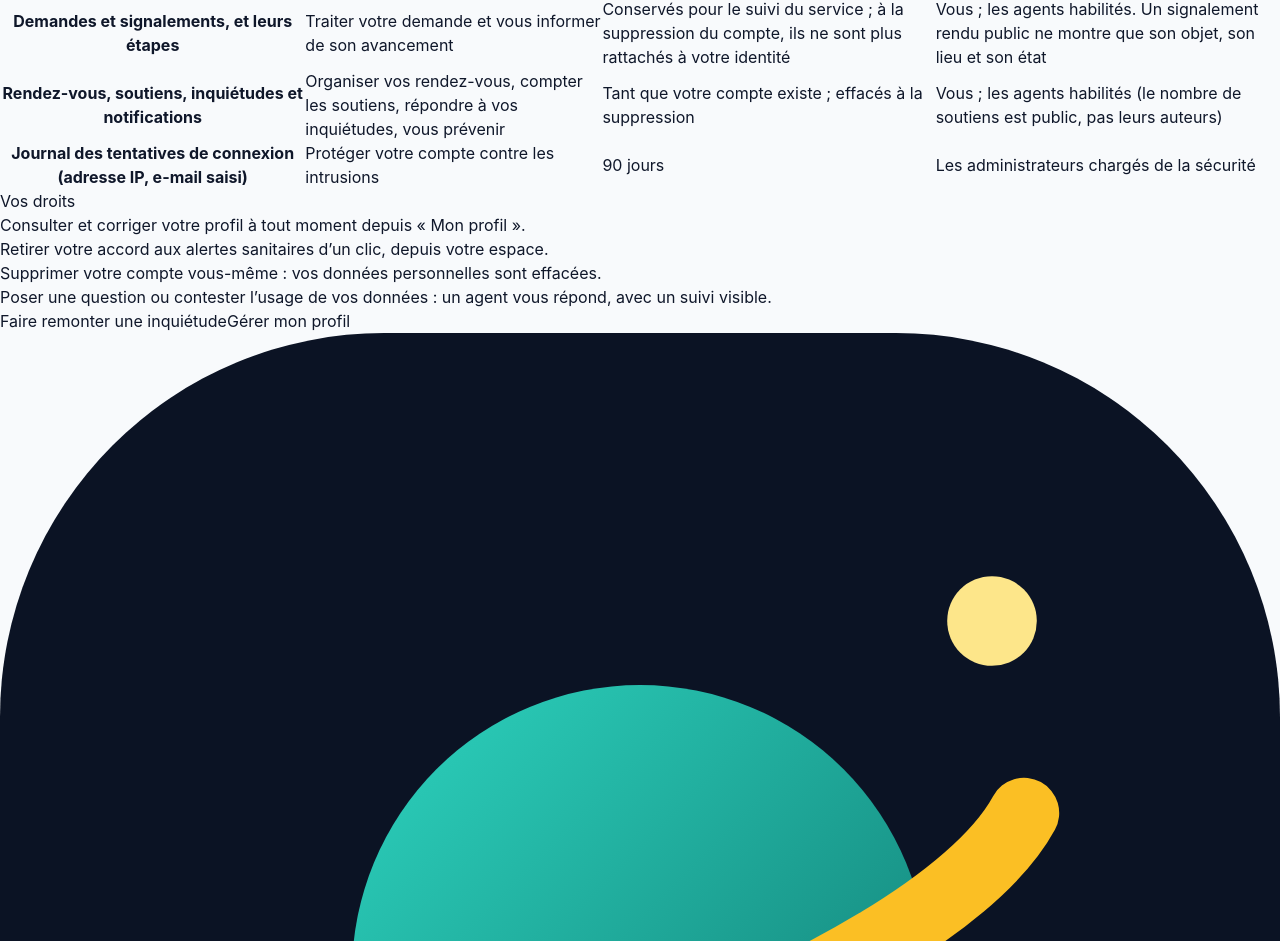
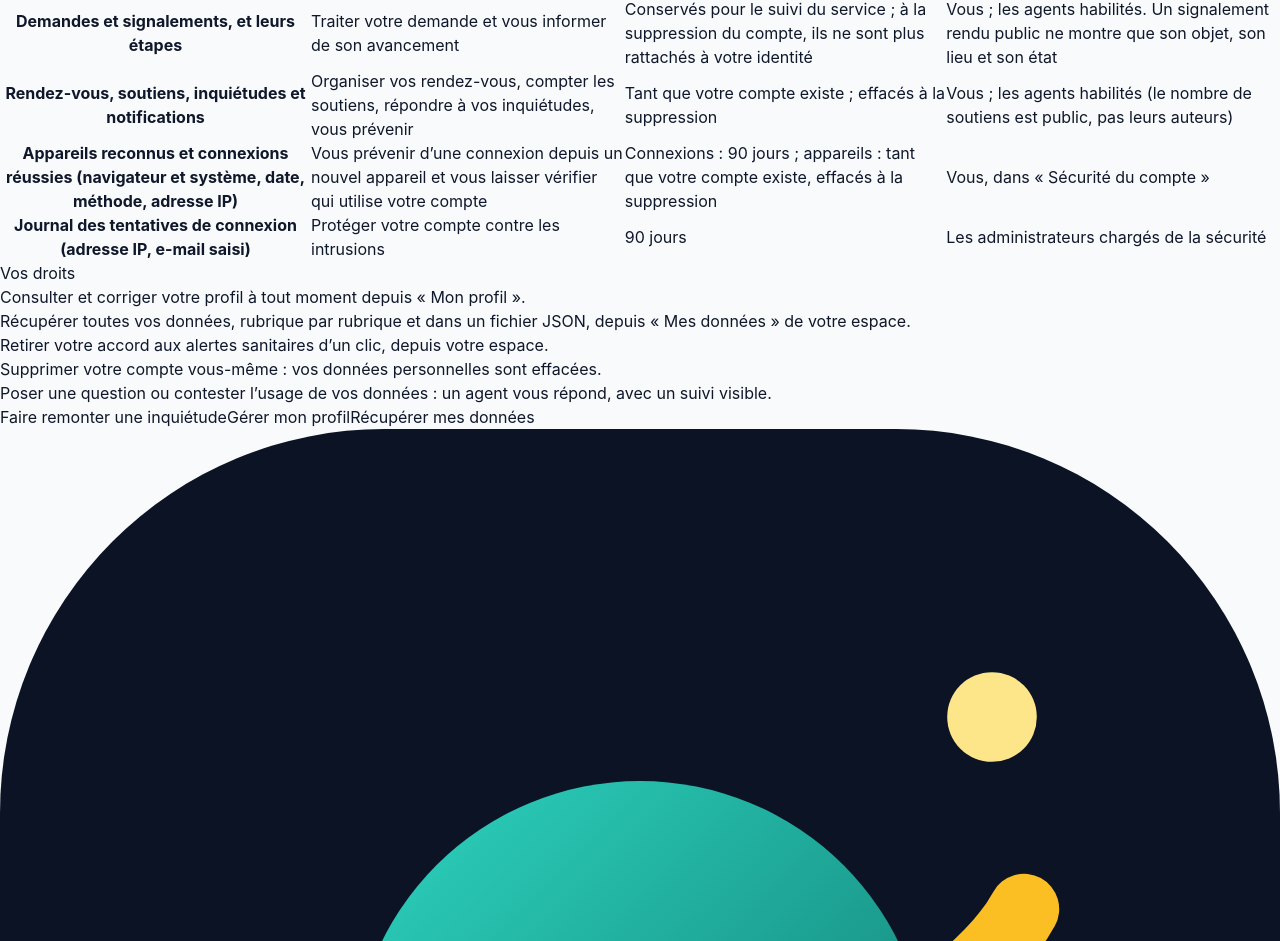
Before and after one commit to azad-YM/webcup-2026, a Next.js app in the folder front/apps/site/: page /vos-donnees in a window 1280 px wide. Shown: the part 1883-2824 px from the top of the page. Built offline with nearby package versions, Linux system fonts and the light colour scheme; no server answers.

Commit message:
wip(k): L15/L16 docs pages and your-data mentions

```diff
--- a/front/apps/site/src/modules/public/ui/pages/your-data.tsx
+++ b/front/apps/site/src/modules/public/ui/pages/your-data.tsx
@@ -14,11 +14,13 @@ const ROWS: DataRow[] = [
   { data: "Quartier et accord pour les alertes sanitaires (une simple case, aucune donnée de santé)", why: "Vous envoyer les alertes qui concernent votre quartier ou votre santé", duration: "Jusqu’à ce que vous les retiriez ou supprimiez votre compte", access: "Vous ; utilisé automatiquement pour cibler les alertes" },
   { data: "Demandes et signalements, et leurs étapes", why: "Traiter votre demande et vous informer de son avancement", duration: "Conservés pour le suivi du service ; à la suppression du compte, ils ne sont plus rattachés à votre identité", access: "Vous ; les agents habilités. Un signalement rendu public ne montre que son objet, son lieu et son état" },
   { data: "Rendez-vous, soutiens, inquiétudes et notifications", why: "Organiser vos rendez-vous, compter les soutiens, répondre à vos inquiétudes, vous prévenir", duration: "Tant que votre compte existe ; effacés à la suppression", access: "Vous ; les agents habilités (le nombre de soutiens est public, pas leurs auteurs)" },
+  { data: "Appareils reconnus et connexions réussies (navigateur et système, date, méthode, adresse IP)", why: "Vous prévenir d’une connexion depuis un nouvel appareil et vous laisser vérifier qui utilise votre compte", duration: "Connexions : 90 jours ; appareils : tant que votre compte existe, effacés à la suppression", access: "Vous, dans « Sécurité du compte »" },
   { data: "Journal des tentatives de connexion (adresse IP, e-mail saisi)", why: "Protéger votre compte contre les intrusions", duration: "90 jours", access: "Les administrateurs chargés de la sécurité" }
 ]
 
 const RIGHTS = [
   "Consulter et corriger votre profil à tout moment depuis « Mon profil ».",
+  "Récupérer toutes vos données, rubrique par rubrique et dans un fichier JSON, depuis « Mes données » de votre espace.",
   "Retirer votre accord aux alertes sanitaires d’un clic, depuis votre espace.",
   "Supprimer votre compte vous-même : vos données personnelles sont effacées.",
   "Poser une question ou contester l’usage de vos données : un agent vous répond, avec un suivi visible."
@@ -70,6 +72,7 @@ export function YourDataPage() {
             <div className="mt-6 flex flex-wrap gap-3">
               <Link href={"/espace/participation" as Route} className="rounded-xl bg-teal-700 px-5 py-3 font-medium text-white hover:bg-teal-800">Faire remonter une inquiétude</Link>
               <Link href="/espace/profil" className="rounded-xl border border-slate-300 bg-white px-5 py-3 font-medium hover:bg-slate-50">Gérer mon profil</Link>
+              <Link href={"/espace/mes-donnees" as Route} className="rounded-xl border border-slate-300 bg-white px-5 py-3 font-medium hover:bg-slate-50">Récupérer mes données</Link>
             </div>
           </section>
         </div>
```
Also changed, not shown: 2 other files (tests, documents, lock files or other folders).
